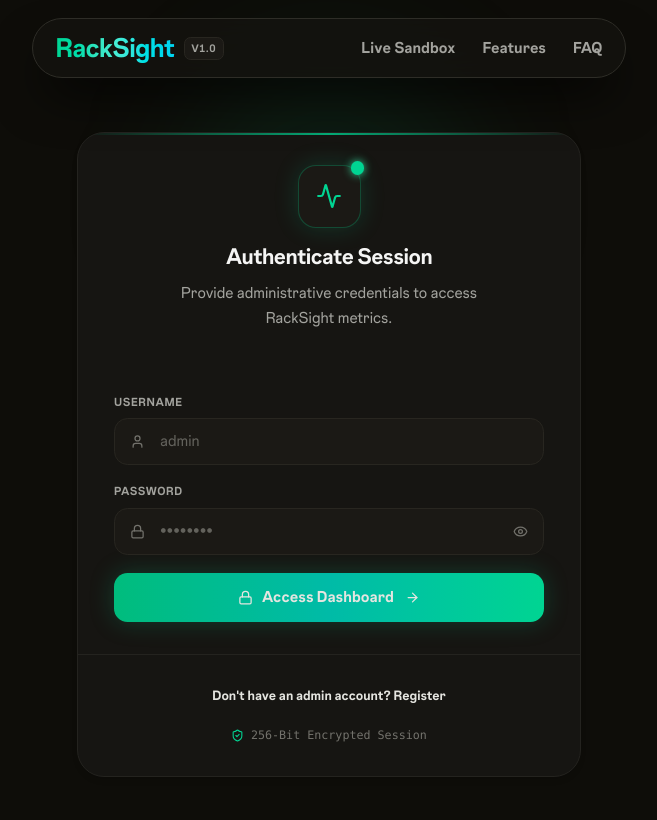
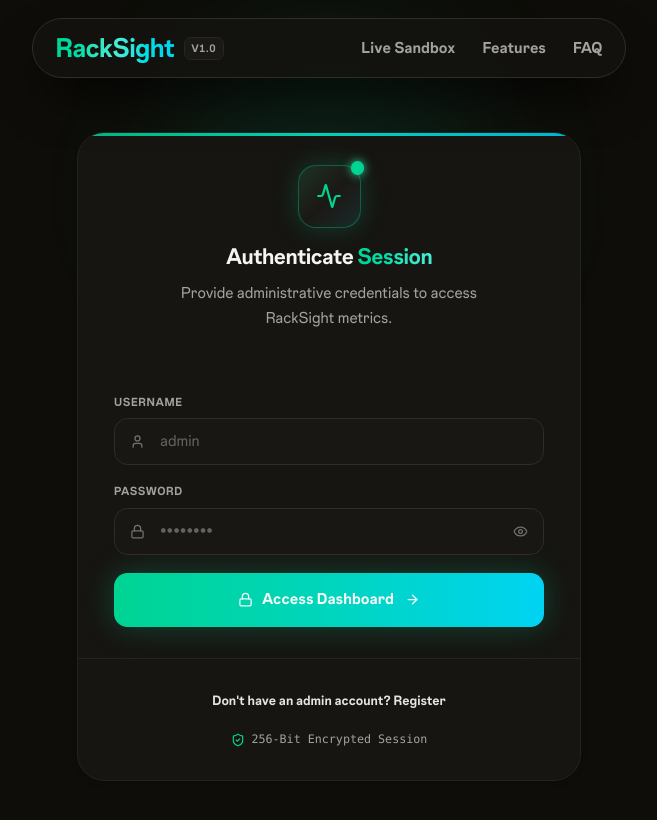
Before and after one commit to sumit-75/RackSight, a Next.js app: page /login in a window 1280 px wide. Shown: the top 820 px of the page, without its empty margins (311-968 px from the left). Built offline with nearby package versions, Linux system fonts and the light colour scheme; no server answers; a web font is replaced by a local one.

Commit message:
style: remove card hover elevation and enrich color palette with vibrant emerald-cyan gradients

```diff
--- a/app/login/page.tsx
+++ b/app/login/page.tsx
@@ -46,25 +46,33 @@ export default function LoginPage() {
 
       <div className="relative max-w-md w-full font-sans">
         {/* Subtle Ambient Background Radial Aura */}
-        <div className="absolute -top-16 left-1/2 -translate-x-1/2 w-64 h-64 bg-emerald-500/10 rounded-full blur-3xl pointer-events-none" />
+        <div className="absolute -top-20 left-1/2 -translate-x-1/2 w-72 h-72 bg-gradient-to-b from-emerald-500/15 to-cyan-500/5 rounded-full blur-3xl pointer-events-none" />
 
-        <Card className="relative overflow-hidden border border-[#2e2d27] bg-[#141310]/95 backdrop-blur-xl shadow-[0_20px_60px_rgba(0,0,0,0.85)] rounded-3xl">
-          {/* Glowing Top Emerald Line Accent */}
-          <div className="absolute top-0 inset-x-0 h-[2px] bg-gradient-to-r from-transparent via-emerald-400 to-transparent opacity-80" />
+        <Card className="relative overflow-hidden border border-[#2e2d27] bg-[#141310]/95 backdrop-blur-2xl shadow-[0_25px_70px_rgba(0,0,0,0.9)] rounded-3xl">
+          {/* Vibrant Top Emerald to Cyan Line Accent */}
+          <div className="absolute top-0 inset-x-0 h-[2.5px] bg-gradient-to-r from-emerald-500 via-teal-400 to-cyan-500" />
 
           <CardHeader className="text-center pt-8 pb-4 space-y-3">
-            {/* Branding Logo Icon with Dual-Layer Radar Pulse */}
-            <div className="relative mx-auto w-14 h-14 rounded-2xl bg-[#1b1915] border border-emerald-500/30 flex items-center justify-center shadow-[0_0_25px_rgba(16,185,129,0.2)] group transition-transform">
+            {/* Branding Logo Icon with Dual-Layer Radar Pulse & Vibrant Dual-Tone Glow */}
+            <div className="relative mx-auto w-14 h-14 rounded-2xl bg-gradient-to-br from-emerald-500/20 via-[#1b1915] to-cyan-500/15 border border-emerald-500/40 flex items-center justify-center shadow-[0_0_25px_rgba(16,185,129,0.25)]">
               <Activity className="text-emerald-400" size={26} />
               <span className="absolute -top-1 -right-1 flex h-3 w-3">
-                <span className="radar-ring absolute inline-flex h-full w-full rounded-full bg-emerald-400 opacity-75" />
-                <span className="relative inline-flex rounded-full h-3 w-3 bg-emerald-400 shadow-[0_0_8px_rgba(52,211,153,1)]" />
+                <span className="radar-ring absolute inline-flex h-full w-full rounded-full bg-emerald-400 opacity-80" />
+                <span className="relative inline-flex rounded-full h-3 w-3 bg-emerald-400 shadow-[0_0_10px_rgba(52,211,153,1)]" />
               </span>
             </div>
 
             <div className="space-y-1.5">
               <CardTitle className="text-2xl font-extrabold tracking-tight text-[#f5f5f4] font-sans">
-                {mode === 'signin' ? 'Authenticate Session' : 'Register Administrator'}
+                {mode === 'signin' ? (
+                  <>
+                    Authenticate <span className="bg-gradient-to-r from-emerald-400 to-teal-300 bg-clip-text text-transparent">Session</span>
+                  </>
+                ) : (
+                  <>
+                    Register <span className="bg-gradient-to-r from-emerald-400 to-teal-300 bg-clip-text text-transparent">Administrator</span>
+                  </>
+                )}
               </CardTitle>
               <CardDescription className="text-xs text-[#a3a39e] max-w-xs mx-auto font-sans">
                 {mode === 'signin'
@@ -77,7 +85,7 @@ export default function LoginPage() {
           <CardContent className="space-y-5 px-6 sm:px-8">
             {/* Success Notification */}
             {successMsg && (
-              <div className="rounded-xl border border-emerald-500/30 bg-emerald-500/10 text-emerald-300 p-3.5 text-xs font-semibold flex items-start gap-2.5 animate-in fade-in duration-250 font-sans">
+              <div className="rounded-xl border border-emerald-500/35 bg-emerald-500/10 text-emerald-300 p-3.5 text-xs font-semibold flex items-start gap-2.5 animate-in fade-in duration-250 font-sans shadow-[0_0_15px_rgba(16,185,129,0.1)]">
                 <CheckCircle2 size={16} className="text-emerald-400 shrink-0 mt-0.5" />
                 <span>{successMsg}</span>
               </div>
@@ -85,7 +93,7 @@ export default function LoginPage() {
 
             {/* Error Notification */}
             {errorMsg && (
-              <div className="rounded-xl border border-rose-500/30 bg-rose-500/10 text-rose-300 p-3.5 text-xs font-semibold flex items-start gap-2.5 animate-in fade-in duration-250 font-sans">
+              <div className="rounded-xl border border-rose-500/35 bg-rose-500/10 text-rose-300 p-3.5 text-xs font-semibold flex items-start gap-2.5 animate-in fade-in duration-250 font-sans shadow-[0_0_15px_rgba(244,63,94,0.1)]">
                 <ShieldAlert size={16} className="text-rose-400 shrink-0 mt-0.5" />
                 <span>{errorMsg}</span>
               </div>
@@ -99,8 +107,8 @@ export default function LoginPage() {
                   <label className="block text-[0.65rem] font-mono font-extrabold text-[#a3a39e] uppercase tracking-wider mb-1.5 font-sans">
                     Username
                   </label>
-                  <div className="relative">
-                    <span className="absolute inset-y-0 left-0 pl-3.5 flex items-center text-[#73726c]">
+                  <div className="relative group">
+                    <span className="absolute inset-y-0 left-0 pl-3.5 flex items-center text-[#73726c] group-focus-within:text-emerald-400 transition-colors">
                       <User size={15} />
                     </span>
                     <input
@@ -108,7 +116,7 @@ export default function LoginPage() {
                       name="username"
                       required
                       placeholder={mode === 'signin' ? 'admin' : 'new_admin'}
-                      className="w-full bg-[#1b1915] border border-[#282620] rounded-xl pl-10 pr-3.5 py-2.5 text-sm text-[#f5f5f4] placeholder-[#63625c] focus:outline-none focus:border-emerald-500 focus:ring-1 focus:ring-emerald-500/30 transition-all font-sans"
+                      className="w-full bg-[#181713] border border-[#2e2d27] rounded-xl pl-10 pr-3.5 py-2.5 text-sm text-[#f5f5f4] placeholder-[#63625c] focus:outline-none focus:border-emerald-400 focus:ring-2 focus:ring-emerald-500/20 transition-all font-sans"
                     />
                   </div>
                 </div>
@@ -118,8 +126,8 @@ export default function LoginPage() {
                   <label className="block text-[0.65rem] font-mono font-extrabold text-[#a3a39e] uppercase tracking-wider mb-1.5 font-sans">
                     Password
                   </label>
-                  <div className="relative">
-                    <span className="absolute inset-y-0 left-0 pl-3.5 flex items-center text-[#73726c]">
+                  <div className="relative group">
+                    <span className="absolute inset-y-0 left-0 pl-3.5 flex items-center text-[#73726c] group-focus-within:text-emerald-400 transition-colors">
                       <Lock size={15} />
                     </span>
                     <input
@@ -128,7 +136,7 @@ export default function LoginPage() {
                       required
                       minLength={mode === 'signup' ? 6 : undefined}
                       placeholder="••••••••"
-                      className="w-full bg-[#1b1915] border border-[#282620] rounded-xl pl-10 pr-10 py-2.5 text-sm text-[#f5f5f4] placeholder-[#63625c] focus:outline-none focus:border-emerald-500 focus:ring-1 focus:ring-emerald-500/30 transition-all font-sans"
+                      className="w-full bg-[#181713] border border-[#2e2d27] rounded-xl pl-10 pr-10 py-2.5 text-sm text-[#f5f5f4] placeholder-[#63625c] focus:outline-none focus:border-emerald-400 focus:ring-2 focus:ring-emerald-500/20 transition-all font-sans"
                     />
                     <button
                       type="button"
@@ -147,8 +155,8 @@ export default function LoginPage() {
                     <label className="block text-[0.65rem] font-mono font-extrabold text-[#a3a39e] uppercase tracking-wider mb-1.5 font-sans">
                       Confirm Password
                     </label>
-                    <div className="relative">
-                      <span className="absolute inset-y-0 left-0 pl-3.5 flex items-center text-[#73726c]">
+                    <div className="relative group">
+                      <span className="absolute inset-y-0 left-0 pl-3.5 flex items-center text-[#73726c] group-focus-within:text-emerald-400 transition-colors">
                         <KeyRound size={15} />
                       </span>
                       <input
@@ -156,7 +164,7 @@ export default function LoginPage() {
                         name="confirmPassword"
                         required
                         placeholder="••••••••"
-                        className="w-full bg-[#1b1915] border border-[#282620] rounded-xl pl-10 pr-10 py-2.5 text-sm text-[#f5f5f4] placeholder-[#63625c] focus:outline-none focus:border-emerald-500 focus:ring-1 focus:ring-emerald-500/30 transition-all font-sans"
+                        className="w-full bg-[#181713] border border-[#2e2d27] rounded-xl pl-10 pr-10 py-2.5 text-sm text-[#f5f5f4] placeholder-[#63625c] focus:outline-none focus:border-emerald-400 focus:ring-2 focus:ring-emerald-500/20 transition-all font-sans"
                       />
                       <button
                         type="button"
@@ -175,10 +183,10 @@ export default function LoginPage() {
               <button
                 type="submit"
                 disabled={isLoading}
-                className="w-full mt-2 bg-gradient-to-r from-emerald-500 via-teal-500 to-emerald-400 hover:from-emerald-400 hover:to-teal-400 text-slate-955 font-extrabold py-3 px-6 rounded-xl text-sm shadow-[0_0_25px_rgba(16,185,129,0.25)] hover:shadow-[0_0_35px_rgba(16,185,129,0.4)] active:scale-[0.99] transition-all flex items-center justify-center gap-2 cursor-pointer disabled:opacity-55 font-sans"
+                className="w-full mt-3 bg-gradient-to-r from-emerald-400 via-teal-400 to-cyan-400 hover:from-emerald-300 hover:to-cyan-300 text-slate-950 font-black py-3.5 px-6 rounded-xl text-sm shadow-[0_0_30px_rgba(16,185,129,0.3)] hover:shadow-[0_0_45px_rgba(16,185,129,0.5)] active:scale-[0.98] transition-all flex items-center justify-center gap-2 cursor-pointer disabled:opacity-55 font-sans"
               >
                 {isLoading ? (
-                  <span className="w-4 h-4 border-2 border-slate-955 border-t-transparent rounded-full animate-spin"></span>
+                  <span className="w-4 h-4 border-2 border-slate-950 border-t-transparent rounded-full animate-spin"></span>
                 ) : mode === 'signin' ? (
                   <>
                     <Lock size={15} />
@@ -196,7 +204,7 @@ export default function LoginPage() {
             </form>
           </CardContent>
 
-          <CardFooter className="flex flex-col space-y-4 px-6 sm:px-8 pb-7 pt-2 border-t border-[#24231f]">
+          <CardFooter className="flex flex-col space-y-4 px-6 sm:px-8 pb-7 pt-3 border-t border-[#24231f]">
             {/* Mode Switcher Link */}
             <button
               type="button"
@@ -215,8 +223,8 @@ export default function LoginPage() {
             </button>
 
             {/* Encrypted Session Security Footnote */}
-            <div className="flex items-center justify-center gap-1.5 text-[0.65rem] font-mono text-[#73726c] pt-1">
-              <ShieldCheck size={13} className="text-emerald-400" />
+            <div className="flex items-center justify-center gap-1.5 text-[0.65rem] font-mono text-[#a3a39e] pt-1">
+              <ShieldCheck size={14} className="text-emerald-400" />
               <span>256-Bit Encrypted Session</span>
             </div>
           </CardFooter>
--- a/components/ui/Card.tsx
+++ b/components/ui/Card.tsx
@@ -8,7 +8,7 @@ export const Card = React.forwardRef<
 >(({ className = '', ...props }, ref) => (
   <div
     ref={ref}
-    className={`rounded-2xl border border-[#24231f] bg-[#161512] text-[#e5e5e0] font-sans shadow-md smooth-card-hover hover:border-[#383630] hover:bg-[#191814] hover:shadow-2xl hover:shadow-emerald-500/10 cursor-pointer ${className}`}
+    className={`rounded-2xl border border-[#24231f] bg-[#161512] text-[#e5e5e0] font-sans shadow-md ${className}`}
     {...props}
   />
 ));
```
